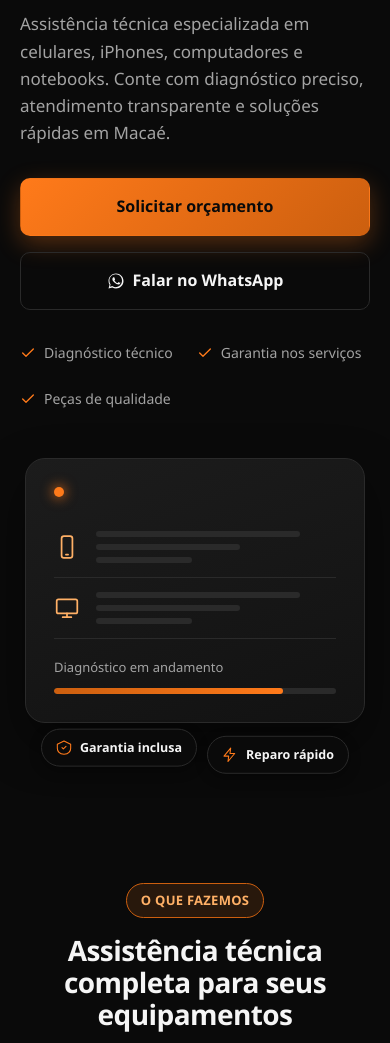
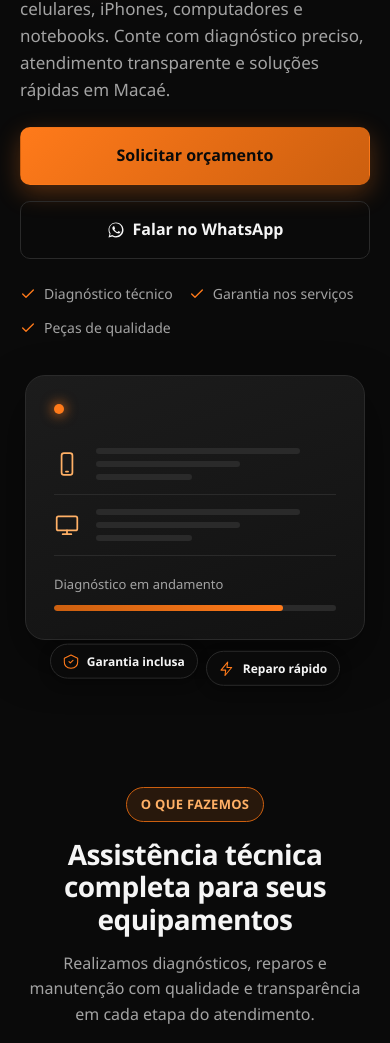
Before and after one commit to erremeia/infocenter-site, a website built with Vite: page index.html in a window 390 px wide. Shown: the part 308-1351 px from the top of the page. Built offline with nearby package versions, Linux system fonts and the light colour scheme.

Commit message:
Ajustes finais mobile e melhoria de conteúdo

```diff
--- a/index.html
+++ b/index.html
@@ -45,7 +45,7 @@
             <div class="hero__content">
               <span class="tag">ASSISTÊNCIA TÉCNICA EM MACAÉ</span>
               <h1 class="hero__title">
-                Seu celular, iPhone ou computador em <span class="text-accent">boas mãos</span>.
+                Sua tecnologia em <span class="text-accent">boas mãos</span>.
               </h1>
               <p class="hero__text">
                 Assistência técnica especializada em celulares, iPhones, computadores e notebooks.
--- a/src/style.css
+++ b/src/style.css
@@ -1115,9 +1115,25 @@ body.modal-open {
 
 /* Responsive */
 @media (max-width: 960px) {
+  .hero {
+    padding: 56px 0 64px;
+  }
+
   .hero__inner {
     grid-template-columns: 1fr;
-    gap: 48px;
+    gap: 36px;
+  }
+
+  .hero__text {
+    margin-bottom: 24px;
+  }
+
+  .hero__actions {
+    margin-bottom: 24px;
+  }
+
+  .hero__badges {
+    gap: 12px 16px;
   }
 
   .about {
@@ -1129,14 +1145,18 @@ body.modal-open {
   .hero__visual {
     min-height: 0;
     flex-wrap: wrap;
-    gap: 14px 10px;
+    gap: 12px 8px;
   }
 
   .floating-chip {
     position: static;
     inset: auto;
-    padding: 8px 14px;
-    font-size: 12.5px;
+    padding: 7px 12px;
+    font-size: 12px;
+  }
+
+  .section {
+    padding: 72px 0;
   }
 
   .grid--3,
@@ -1220,7 +1240,7 @@ body.modal-open {
   }
 
   .hero {
-    padding: 48px 0 56px;
+    padding: 44px 0 52px;
   }
 
   .hero__actions .btn {
@@ -1233,7 +1253,7 @@ body.modal-open {
   }
 
   .section {
-    padding: 52px 0;
+    padding: 48px 0;
   }
 
   .section__title--left {
```
